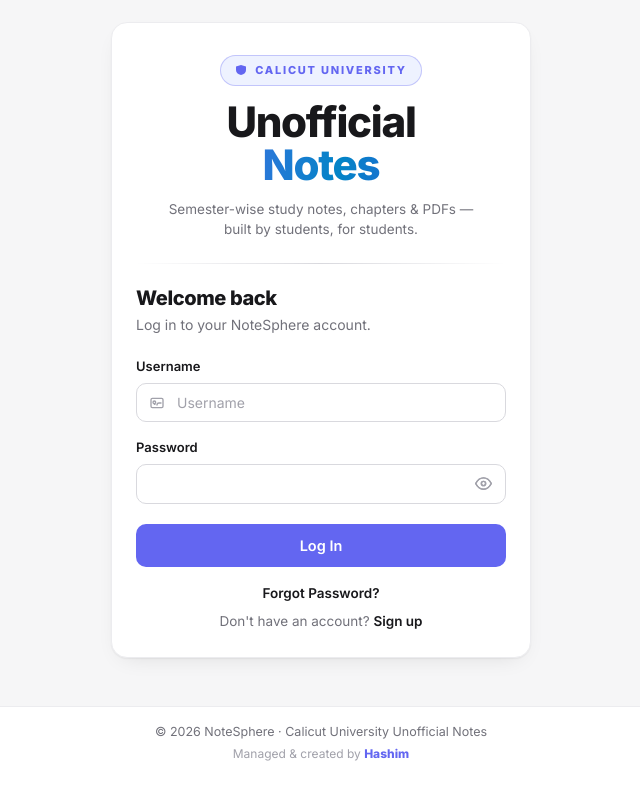
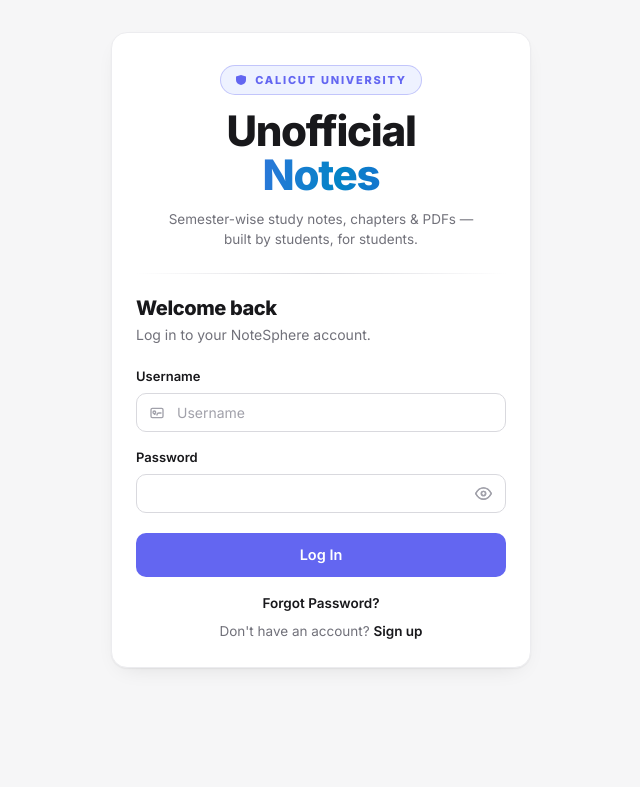
Before and after one commit to ameenul-hashim/notesphere, a Django app: page /login/ in a window 1280 px wide. Shown: the part 74-861 px from the top of the page, without its empty margins (319-959 px from the left). After the commit the page ends 744 px from the top, so only its background shows below. Run offline with Django 5.2, Linux system fonts and the light colour scheme; some libraries are stand-ins or nearby versions.

Commit message:
refactor: remove page footer copyright, keep only sidebar (aside) footer credit

```diff
--- a/static/css/app.css
+++ b/static/css/app.css
@@ -1117,29 +1117,6 @@ p {
   width: 100%;
   max-width: 1200px;
   margin: 0 auto;
-}
-
-/* ---------- App footer (copyright) ---------- */
-.app-footer {
-  display: flex;
-  flex-direction: column;
-  align-items: center;
-  justify-content: center;
-  gap: 3px;
-  padding: 16px 16px 24px;
-  border-top: 1px solid var(--border);
-  background: var(--surface);
-  text-align: center;
-  font-size: 12.5px;
-  color: var(--text-muted);
-}
-.app-footer-credit {
-  font-size: 12px;
-  color: var(--text-faint);
-}
-.app-footer-credit strong {
-  color: var(--primary);
-  font-weight: 800;
 }
 
 .desktop-only {
--- a/templates/base.html
+++ b/templates/base.html
@@ -165,11 +165,6 @@
     <main class="{% if user.is_authenticated %}app-main{% else %}auth-main{% endif %}">
       {% block content %}{% endblock %}
     </main>
-
-    <footer class="app-footer">
-      <p>&copy; {% now "Y" %} NoteSphere &middot; Calicut University Unofficial Notes</p>
-      <p class="app-footer-credit">Managed &amp; created by <strong>Hashim</strong></p>
-    </footer>
   </div>
 
   {% include "_modal.html" %}
```
